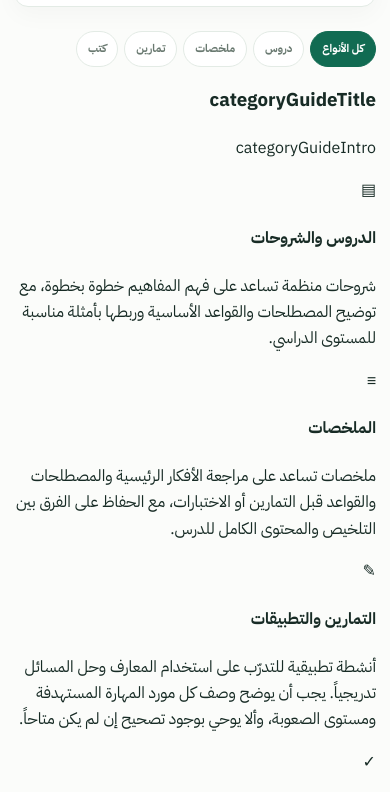
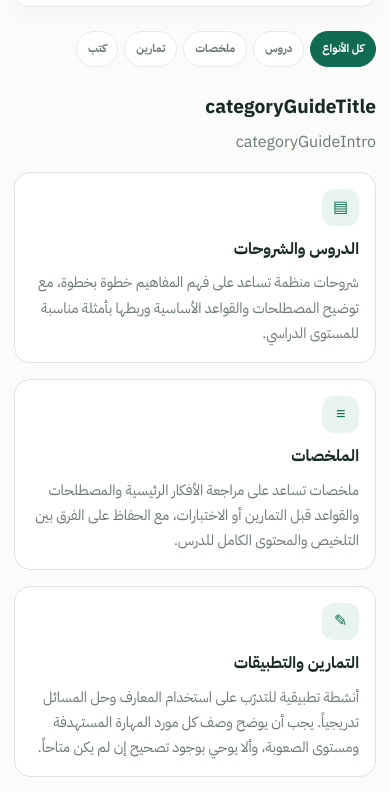
Before and after one commit to hhkskkkdjwbf-bot/Najahna-, a website with bundled scripts: page index.html in a window 390 px wide. Shown: the part 4907-5699 px from the top of the page. Built offline with nearby package versions, Linux system fonts and the light colour scheme.

Commit message:
Style the detailed responsive resource category guide

```diff
--- a/assets/css/main.css
+++ b/assets/css/main.css
@@ -346,3 +346,18 @@
   #exam-sheet-output .exam-sheet-screen-actions{display:none!important}
   #exam-sheet-output .print-answer-key{break-before:page;page-break-before:always}
 }
+
+
+/* Resource category guide: descriptive taxonomy, not decorative labels. */
+.resource-category-guide { margin: 1.5rem 0 2rem; }
+.resource-category-guide-heading { max-width: 760px; margin-bottom: 1rem; }
+.resource-category-guide-heading h3 { margin: 0 0 .4rem; font-size: 1.2rem; }
+.resource-category-guide-heading p { margin: 0; color: var(--muted, #64748b); line-height: 1.7; }
+.resource-category-guide-grid { display: grid; grid-template-columns: repeat(4, minmax(0, 1fr)); gap: 1rem; }
+.resource-category-card { min-width: 0; padding: 1.1rem; border: 1px solid var(--border, #dbe4e0); border-radius: 1rem; background: var(--surface, #fff); }
+.resource-category-card-icon { display: inline-grid; place-items: center; width: 2.3rem; height: 2.3rem; border-radius: .75rem; margin-bottom: .65rem; background: var(--soft-green, #e8f5ee); color: var(--primary, #116b52); font-weight: 800; }
+.resource-category-card h4 { margin: 0 0 .5rem; font-size: 1rem; }
+.resource-category-card p { margin: 0; color: var(--muted, #64748b); font-size: .9rem; line-height: 1.75; overflow-wrap: anywhere; }
+@media (max-width: 1000px) { .resource-category-guide-grid { grid-template-columns: repeat(2, minmax(0, 1fr)); } }
+@media (max-width: 560px) { .resource-category-guide-grid { grid-template-columns: minmax(0, 1fr); } .resource-category-card { padding: 1rem; } }
+@media print { .resource-category-guide { display: none !important; } }
```
